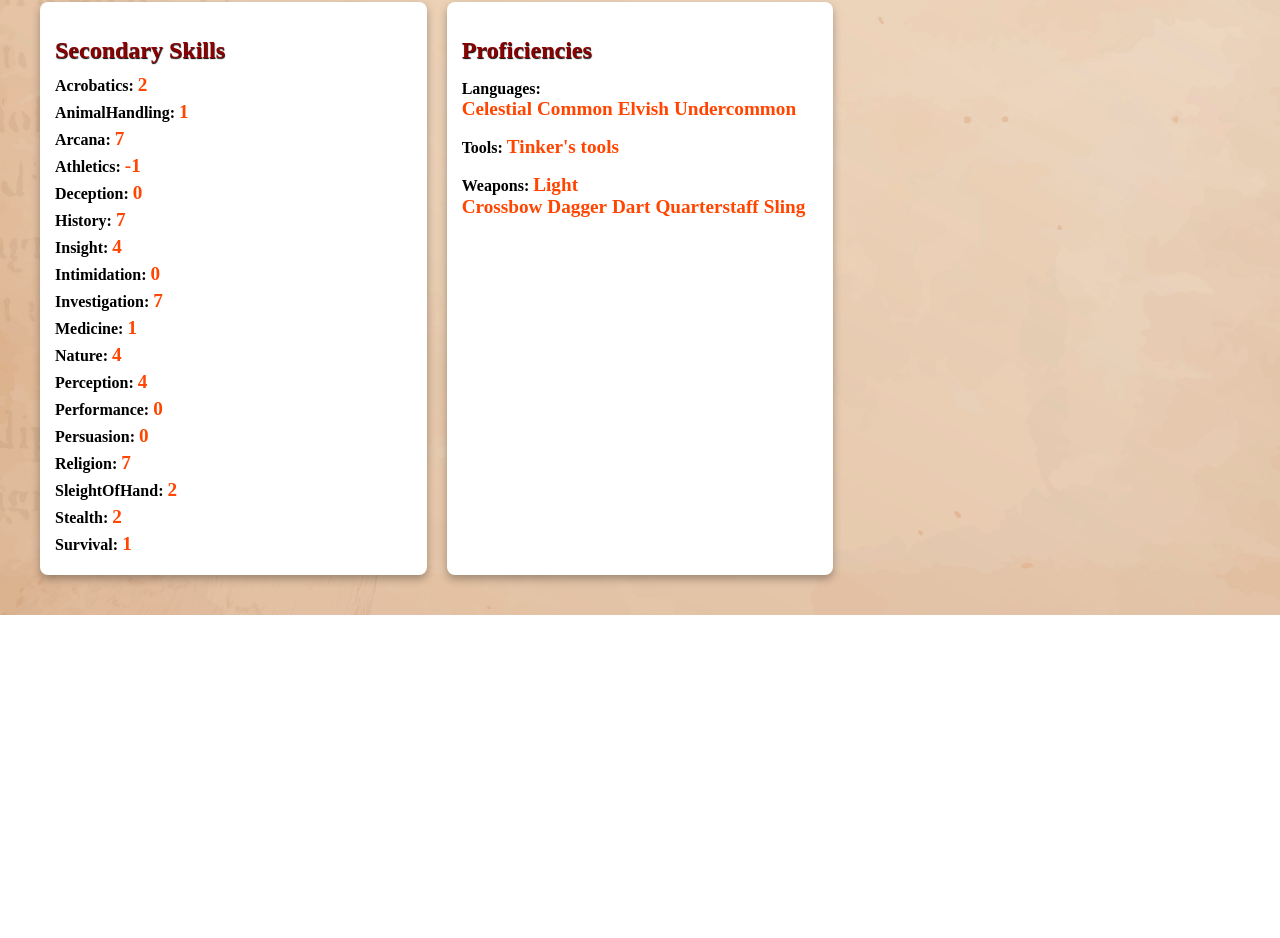
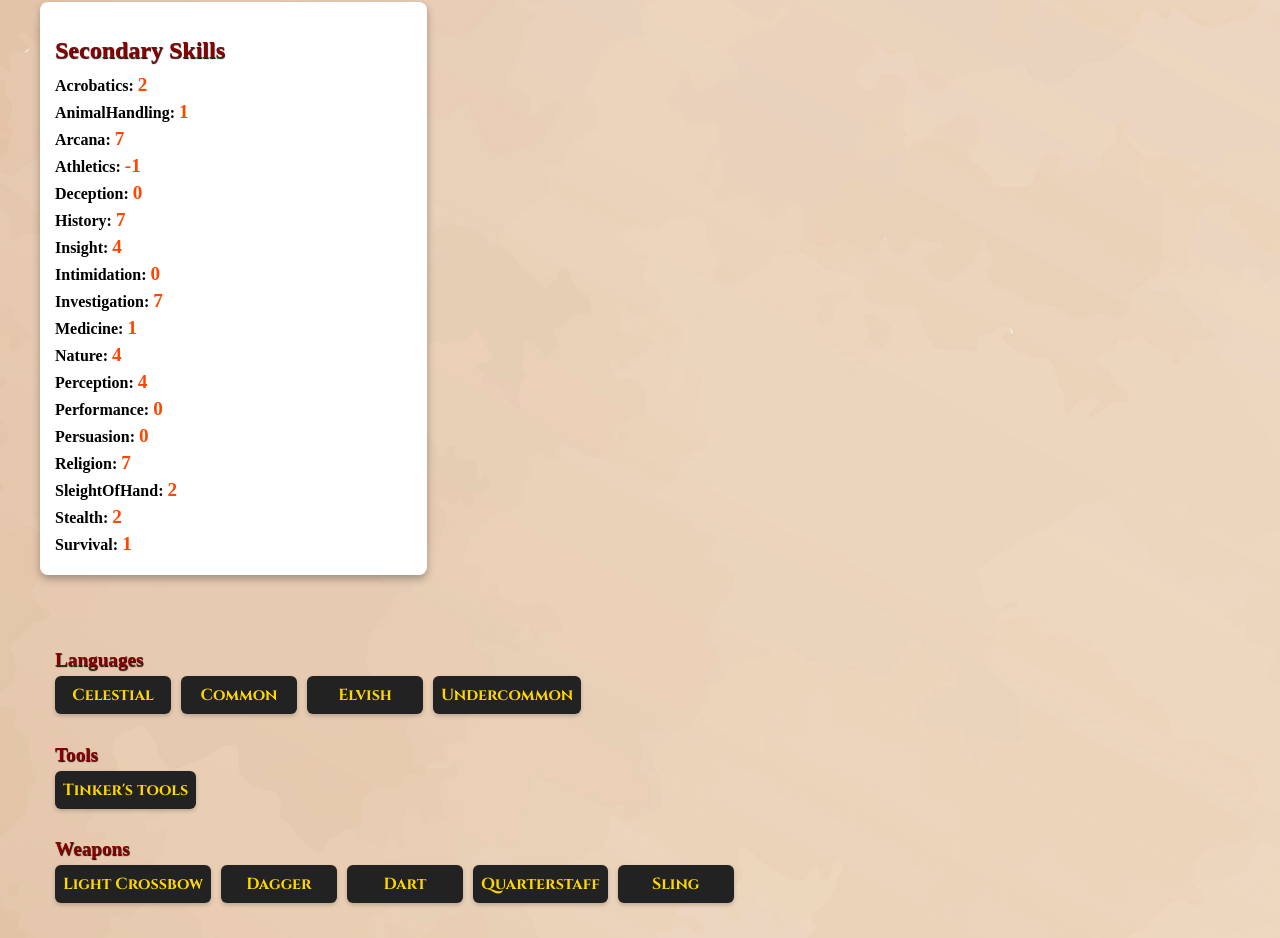
Before and after one commit to frodkata/character-sheet, a React (Create React App) app: page / in a window 1280 px wide. Shown: the part 732-1670 px from the top of the page. Before the commit the page ends 1347 px from the top, so only its background shows below. Built offline with nearby package versions, Linux system fonts and the light colour scheme.

Commit message:
Refactor Proficiencies component layout and styles for improved organization; update CharacterPage to enhance proficiency display

```diff
--- a/src/components/characterSheet/Proficiencies.tsx
+++ b/src/components/characterSheet/Proficiencies.tsx
@@ -8,54 +8,70 @@ interface ProficienciesProps {
 const styles: { [key: string]: React.CSSProperties } = {
 	section: {
 		padding: "15px",
-		marginBottom: "20px",
-		boxShadow: "0 4px 8px rgba(0, 0, 0, 0.3)",
-		borderRadius: "8px",
-		backgroundColor: "#fff",
+
+		display: "flex",
+		flexDirection: "column",
+		gap: "10px",
+	},
+	category: {
+		display: "flex",
+		flexWrap: "wrap", // Allow wrapping on smaller screens
+		gap: "10px", // Add spacing between items
+	},
+	item: {
+		padding: "8px",
+		borderRadius: "6px",
+		backgroundColor: "#222222", // Light gray background for items
+		boxShadow: "0 2px 4px rgba(0, 0, 0, 0.2)", // Subtle shadow for depth
+		fontSize: "1rem",
+		color: "#FFD700", // Gold color for the modifier
+		fontWeight: "bold",
+		textAlign: "center",
+		minWidth: "100px", // Ensure consistent size for items
+		fontFamily: "'Cinzel', serif", // Fantasy-style font
 	},
 	heading: {
 		color: "#8b0000",
-		fontSize: "1.5rem",
+		fontSize: "1.2rem",
 		fontWeight: "bold",
-		marginBottom: "10px",
+		marginBottom: "5px",
 		textShadow: "0.5px 0.5px 1px #000",
-	},
-	statValue: {
-		color: "#FF4500",
-		fontWeight: "bold",
-		fontSize: "1.2rem",
-		marginRight: "5px",
 	},
 };
 
 const Proficiencies: React.FC<ProficienciesProps> = ({ proficiencies }) => {
 	return (
 		<section style={styles.section}>
-			<h2 style={styles.heading}>Proficiencies</h2>
-			<p>
-				<strong>Languages:</strong>{" "}
+			<div>
+				<h3 style={styles.heading}>Languages</h3>
+				<div style={styles.category}>
 					{proficiencies.languageProficiencies.map((item, index) => (
-					<span key={index} style={styles.statValue}>
+						<div key={index} style={styles.item}>
 							{item}
-					</span>
+						</div>
 					))}
-			</p>
-			<p>
-				<strong>Tools:</strong>{" "}
+				</div>
+			</div>
+			<div>
+				<h3 style={styles.heading}>Tools</h3>
+				<div style={styles.category}>
 					{proficiencies.toolProficiencies.map((item, index) => (
-					<span key={index} style={styles.statValue}>
+						<div key={index} style={styles.item}>
 							{item}
-					</span>
+						</div>
 					))}
-			</p>
-			<p>
-				<strong>Weapons:</strong>{" "}
+				</div>
+			</div>
+			<div>
+				<h3 style={styles.heading}>Weapons</h3>
+				<div style={styles.category}>
 					{proficiencies.weaponProficiencies.map((item, index) => (
-					<span key={index} style={styles.statValue}>
+						<div key={index} style={styles.item}>
 							{item}
-					</span>
+						</div>
 					))}
-			</p>
+				</div>
+			</div>
 		</section>
 	);
 };
--- a/src/pages/CharacterPage.tsx
+++ b/src/pages/CharacterPage.tsx
@@ -17,12 +17,9 @@ const styles: { [key: string]: React.CSSProperties } = {
 		alignItems: "center",
 		padding: "20px",
 		backgroundColor: "#f9f9f9",
-		backgroundImage: `url(${backgroundImage})`,
-		backgroundSize: "cover",
-		backgroundPosition: "center",
-		backgroundRepeat: "no-repeat",
 		minHeight: "100vh",
 		boxSizing: "border-box",
+		backgroundImage: `url(${backgroundImage})`, // Add your background image path
 	},
 	ribbonContainer: {
 		display: "flex",
@@ -39,6 +36,9 @@ const styles: { [key: string]: React.CSSProperties } = {
 	},
 	fullWidth: {
 		gridColumn: "1 / -1",
+	},
+	proficiencies: {
+		gridColumn: "1 / -1", // Span the entire width of the grid
 	},
 };
 
@@ -67,7 +67,9 @@ const CharacterPage: React.FC = () => {
 				<SavingThrows throws={savingThrows} />
 				<HitPoints hitPoints={hitPoints} />
 				<SecondarySkills skills={secondarySkills} />
-				<Proficiencies proficiencies={proficiencies} />
+				<div style={styles.proficiencies}>
+					<Proficiencies proficiencies={proficiencies} />
+				</div>
 			</div>
 		</div>
 	);
```
Lines whose indentation alone changed are shown as unchanged.
